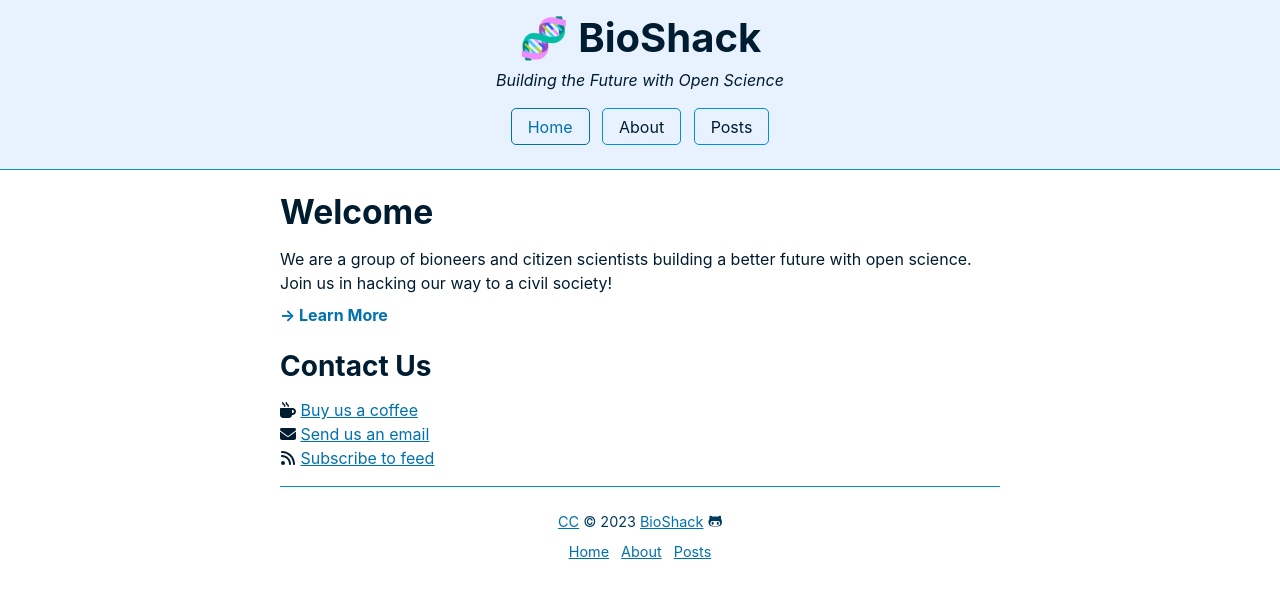
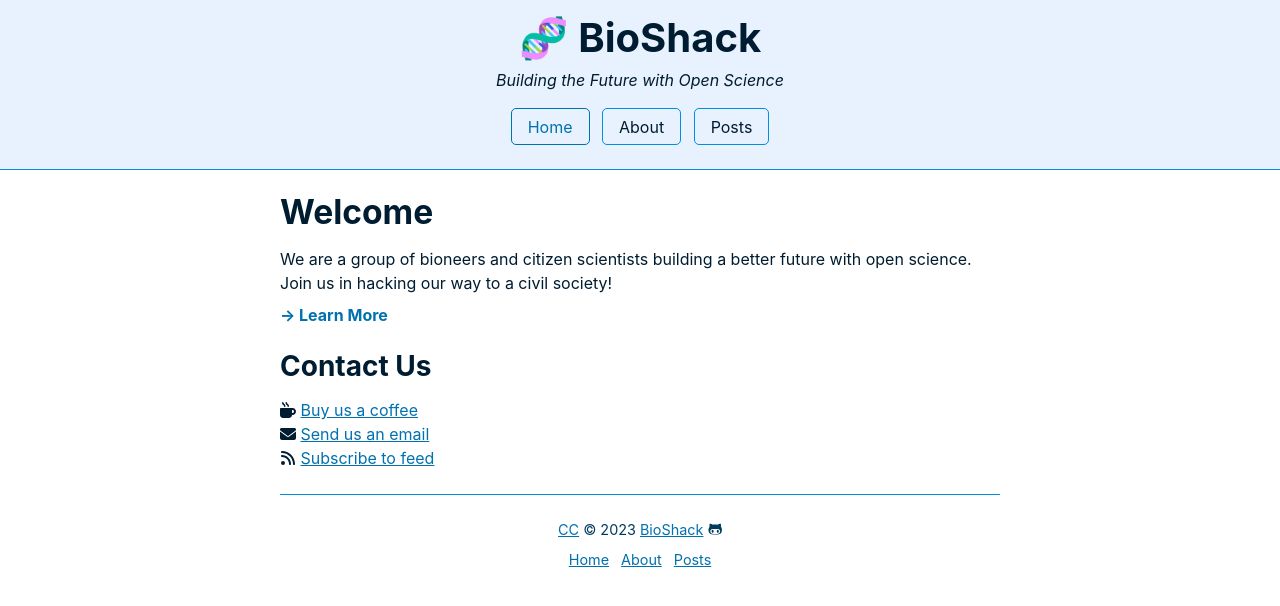
Before and after one commit to megdna/pond, a Jekyll site: the page built from pages/home.md, in a window 1280 px wide. Shown: the top 606 px of the page. Built offline with Jekyll 4.4.1, drawn with Linux system fonts in a browser that asks for light colours; comment, search, counter and statistics services are not loaded.

Commit message:
Update theme

```diff
--- a/_layouts/post.html
+++ b/_layouts/post.html
@@ -5,6 +5,6 @@
 {% if page.description %}<div class="notice">{{ page.description }}</div>{% endif %}
 {% if page.show %}<img alt="{{ page.alt }}" src="{{ page.image | prepend: site.baseurl | prepend: site.url }}">{% endif %}
 {{ content }}
-{% if page.date %}<cite>Updated on {{page.date | date: "%B %d, %Y"}}</cite><hr>{% endif %}
+{% if page.date %}<p><cite>Updated on {{page.date | date: "%B %d, %Y"}}</cite></p><hr>{% endif %}
 {% if page.previous.url %}&laquo; <a href="{{ page.previous.url | prepend: site.baseurl | prepend: site.url }}">{{ page.previous.title }}</a>{% endif %}
 {% if page.next.url %}<div class="next"><a href="{{ page.next.url | prepend: site.baseurl | prepend: site.url }}">{{ page.next.title }}</a> &raquo;</div>{% endif %}
--- a/style.css
+++ b/style.css
@@ -99,6 +99,9 @@
   cursor: pointer;
 }
 
+main {
+  padding: 0 0 0.5rem;
+}
 main > nav a {
   font-weight: bold;
   text-decoration: none;
```
